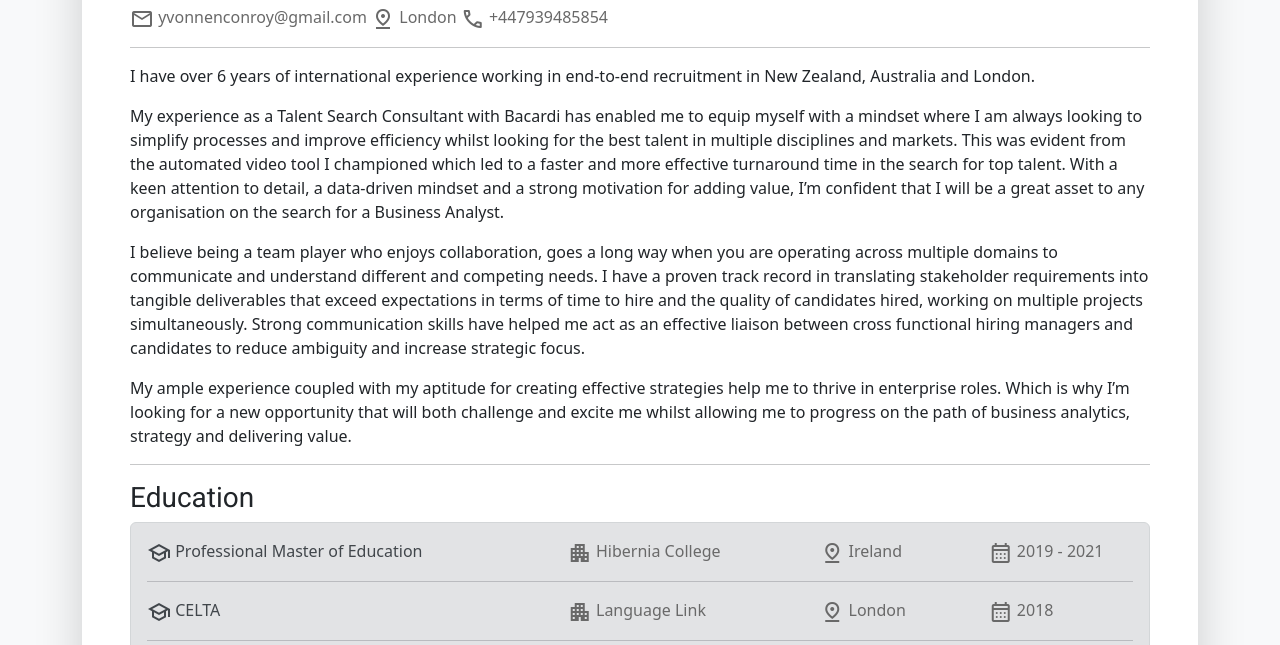
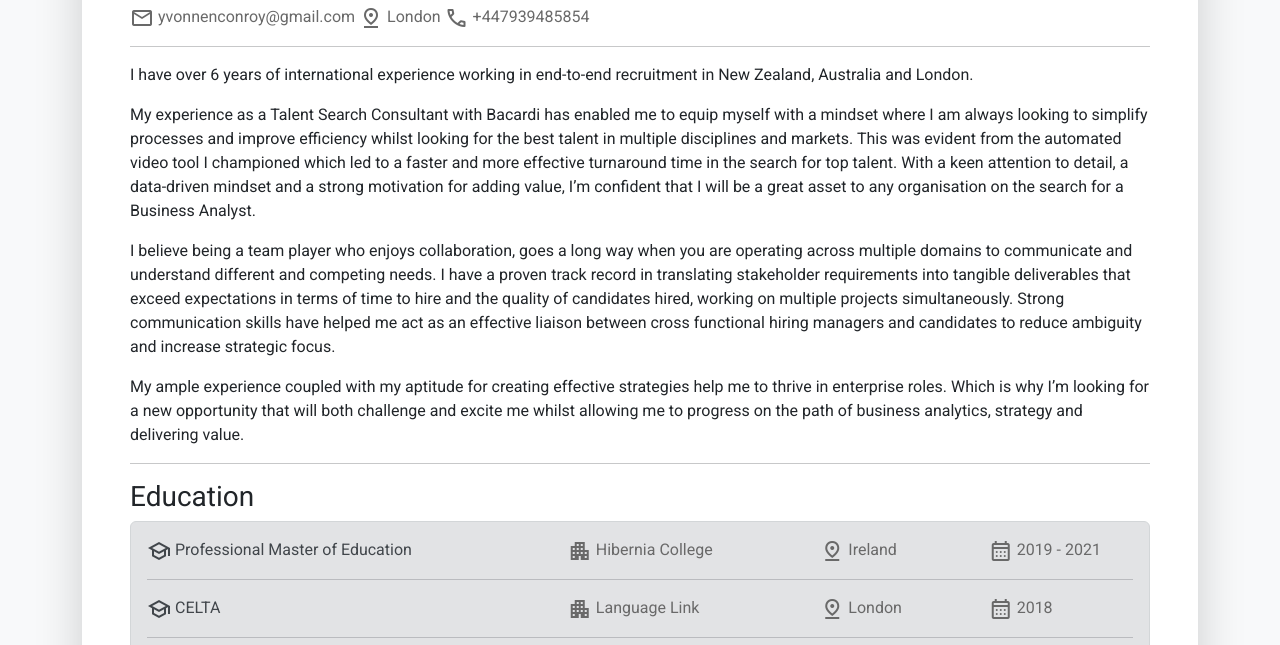
Before and after one commit to sgtconsole/MarkdownCV, a plain HTML site: page index.html in a window 1280 px wide. Shown: the part 155-800 px from the top of the page. Drawn offline with nearby package versions, Linux system fonts and the light colour scheme.

Commit message:
Update index.html

```diff
--- a/index.html
+++ b/index.html
@@ -10,7 +10,7 @@
         <link rel="stylesheet" href="https://fonts.googleapis.com/css2?family=Material+Symbols+Outlined:opsz,wght,FILL,GRAD@20..48,100..700,0..1,-50..200" />
         <style>
            body, p, div {
-            /*font-family: 'Roboto', sans-serif;*/
+            font-family: 'Roboto', sans-serif;
            }
            h1{
             color:dimgray;
```
